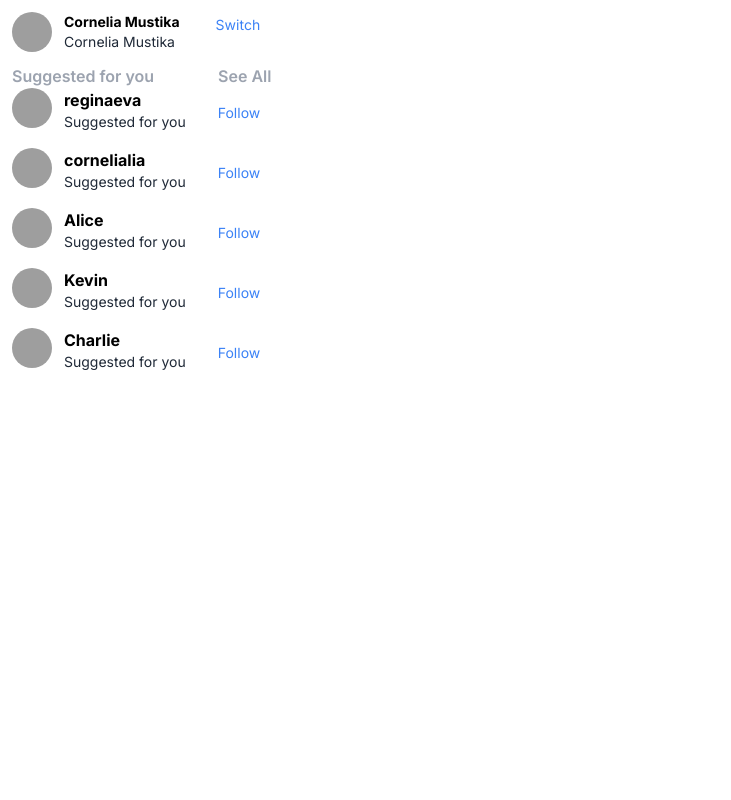
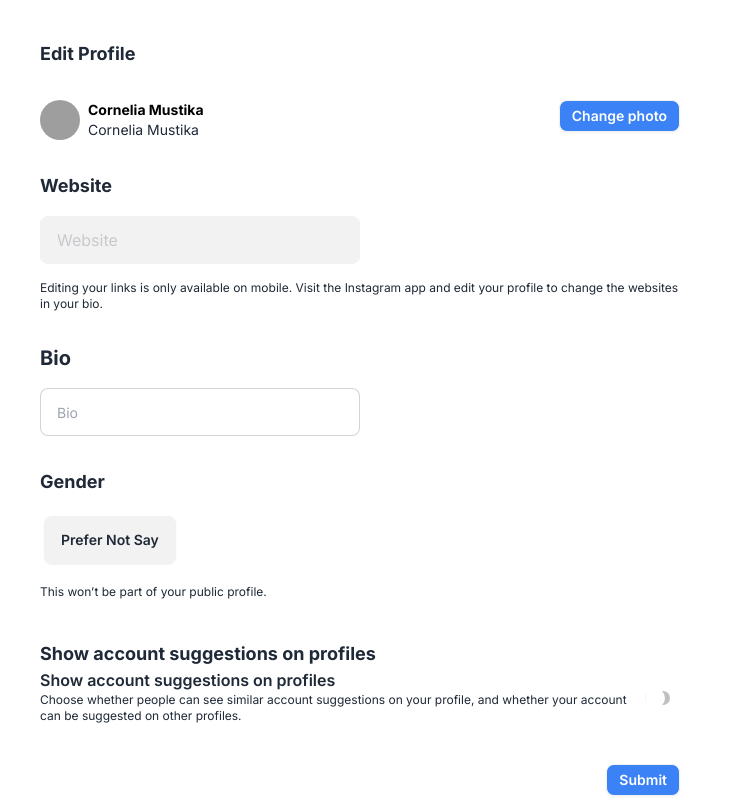
Before and after one commit to AnakUtara/instagram-simple-clone, a Next.js app: page / in a window 1280 px wide. Shown: the whole page, without its empty margins (0-731 px from the left). Built offline with nearby package versions, Linux system fonts and the light colour scheme; grey boxes are pictures that could not be loaded.

Commit message:
add edit component

```diff
--- /dev/null
+++ b/src/app/component/Edit/edit.jsx
@@ -0,0 +1,118 @@
+import Link from "next/link";
+import React from "react";
+
+function Edit() {
+  return (
+    <div className="flex flex-col gap-10 w-1/2 h-56 m-10">
+      <div className="flex flex-col gap-8">
+        <h1 className="text-lg font-bold">Edit Profile</h1>
+        <div className="flex flex-row gap-3 w-full justify-between">
+          <div className="flex flex-row gap-2">
+            <img
+              className="inline-block size-10 rounded-full"
+              src="https://images.unsplash.com/photo-1568602471122-7832951cc4c5?ixlib=rb-4.0.3&ixid=MnwxMjA3fDB8MHxwaG90by1wYWdlfHx8fGVufDB8fHx8&auto=format&fit=facearea&facepad=2&w=300&h=300&q=80"
+              alt="foto user"
+            ></img>
+            <div className="text-left mr-4">
+              <h3 className="text-sm text-black font-bold">Cornelia Mustika</h3>
+              <p className="text-sm">Cornelia Mustika</p>
+            </div>
+          </div>
+          <div className="text-right">
+            <Link className="text-sm text-blue-500" href="">
+              <button className="btn bg-blue-500 btn-sm text-white ">
+                Change photo
+              </button>
+            </Link>
+          </div>
+        </div>
+        <div className="flex flex-col gap-4">
+          <h1 className="text-lg font-bold">Website</h1>
+          <input
+            type="text"
+            placeholder="Website"
+            className="input input-bordered w-full max-w-xs"
+            disabled
+          />
+          <p className="text-xs">
+            Editing your links is only available on mobile. Visit the Instagram
+            app and edit your profile to change the websites in your bio.
+          </p>
+        </div>
+        <div className="flex flex-col gap-4">
+          <h1 className="text-xl font-bold">Bio</h1>
+          <input
+            type="text"
+            placeholder="Bio"
+            className="input input-bordered input-md w-full max-w-xs"
+          />
+        </div>
+        <div className="flex flex-col gap-4">
+          <h1 className="text-lg font-bold">Gender</h1>
+          <div className="dropdown dropdown-bottom">
+            <div tabIndex={0} role="button" className="btn m-1">
+              Prefer Not Say
+            </div>
+            <ul
+              tabIndex={0}
+              className="dropdown-content z-[1] menu p-2 shadow bg-base-100 rounded-box w-52"
+            >
+              <li>
+                <a>Female</a>
+              </li>
+              <li>
+                <a>Male</a>
+              </li>
+              <li>
+                <a>Custom</a>
+                <input
+                  type="text"
+                  placeholder=""
+                  className="input w-full bg-gray-700 max-w-xs"
+                />
+              </li>
+              <li>
+                <a>Prefer not to say</a>
+              </li>
+            </ul>
+          </div>
+          <p className="text-xs">This won’t be part of your public profile.</p>
+        </div>
+      </div>
+      <div>
+        <h1 className="text-lg font-bold">
+          Show account suggestions on profiles
+        </h1>
+        <div className="flex flex-row items-center justify-between">
+          <div className="flex flex-col">
+            <h1 className="font-semibold">
+              Show account suggestions on profiles
+            </h1>
+            <p className="text-xs">
+              Choose whether people can see similar account suggestions on your
+              profile, and whether your account can be suggested on other
+              profiles.
+            </p>
+          </div>
+          <input
+            class="me-2 mt-[0.3rem] h-3.5 w-8 appearance-none rounded-[0.4375rem] bg-black/25 before:pointer-events-none before:absolute before:h-3.5 before:w-3.5 before:rounded-full before:bg-transparent before:content-[''] after:absolute after:z-[2] after:-mt-[0.1875rem] after:h-5 after:w-5 after:rounded-full after:border-none after:bg-white after:shadow-switch-2 after:transition-[background-color_0.2s,transform_0.2s] after:content-[''] checked:bg-primary checked:after:absolute checked:after:z-[2] checked:after:-mt-[3px] checked:after:ms-[1.0625rem] checked:after:h-5 checked:after:w-5 checked:after:rounded-full checked:after:border-none checked:after:bg-primary checked:after:shadow-switch-1 checked:after:transition-[background-color_0.2s,transform_0.2s] checked:after:content-[''] hover:cursor-pointer focus:outline-none focus:before:scale-100 focus:before:opacity-[0.12] focus:before:shadow-switch-3 focus:before:shadow-black/60 focus:before:transition-[box-shadow_0.2s,transform_0.2s] focus:after:absolute focus:after:z-[1] focus:after:block focus:after:h-5 focus:after:w-5 focus:after:rounded-full focus:after:content-[''] checked:focus:border-primary checked:focus:bg-primary checked:focus:before:ms-[1.0625rem] checked:focus:before:scale-100 checked:focus:before:shadow-switch-3 checked:focus:before:transition-[box-shadow_0.2s,transform_0.2s] dark:bg-white/25 dark:after:bg-surface-dark dark:checked:bg-primary dark:checked:after:bg-primary"
+            type="checkbox"
+            role="switch"
+            id="flexSwitchCheckDefault"
+          />
+          <label
+            class="inline-block ps-[0.15rem] hover:cursor-pointer"
+            for="flexSwitchCheckDefault"
+          ></label>
+        </div>
+      </div>
+      <div className=" text-right">
+        <Link className="text-sm text-blue-500" href="">
+          <button className="btn bg-blue-500 btn-sm text-white ">Submit</button>
+        </Link>
+      </div>
+    </div>
+  );
+}
+
+export default Edit;
--- a/src/app/page.js
+++ b/src/app/page.js
@@ -3,7 +3,8 @@ import Link from "next/link";
 import { useFormik } from "formik";
 import * as Yup from "yup";
 import axios from "axios";
-import Suggested from "./component/suggested";
+import Suggested from "./component/suggested/suggested";
+import Edit from "./component/Edit/edit";
 
 export default function SignIn() {
   return (
@@ -27,6 +28,7 @@ export default function SignIn() {
     // 		</Link>
     // 	</form>
     // </AccountForm>
-    <Suggested />
+    // <Suggested />
+    <Edit />
   );
 }
```
Also changed, not shown: src/app/component/suggested/data.js (renamed from src/app/component/data.js), src/app/component/suggested/suggested.jsx (renamed from src/app/component/suggested.jsx).
